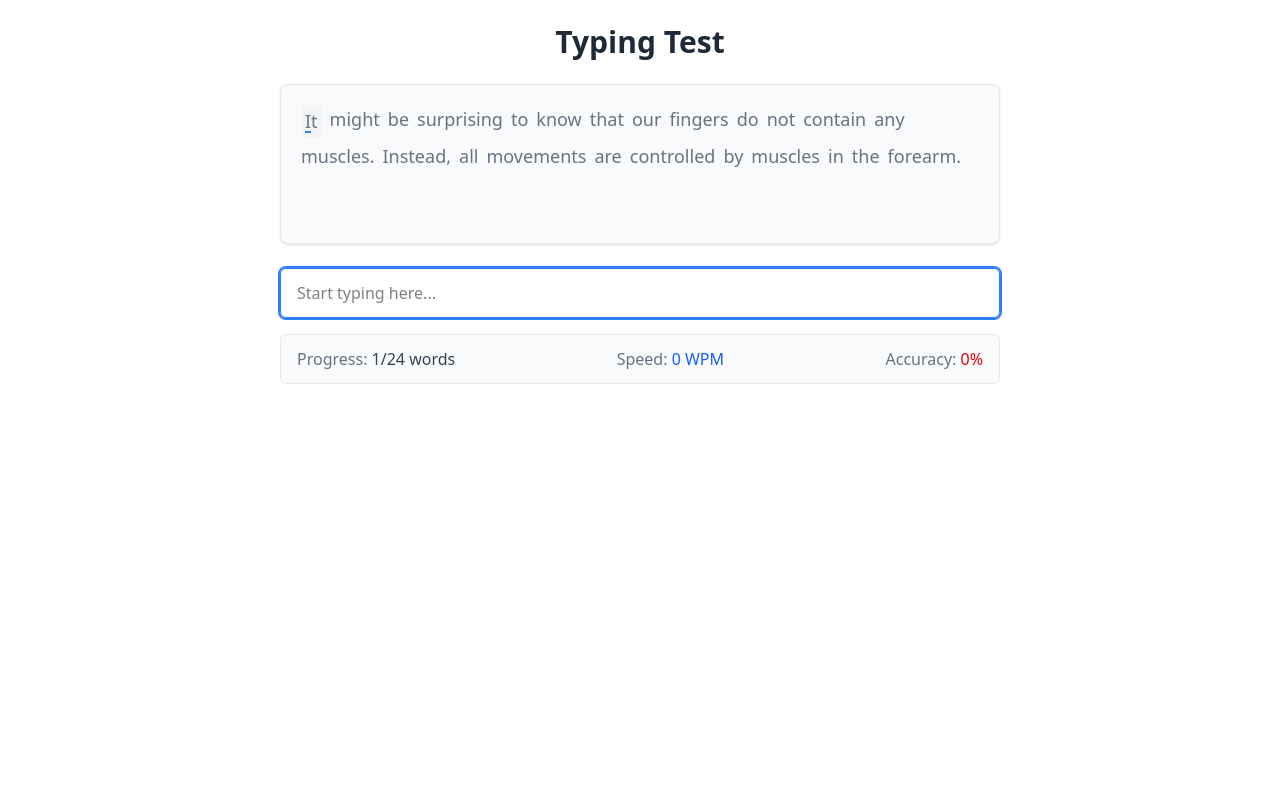
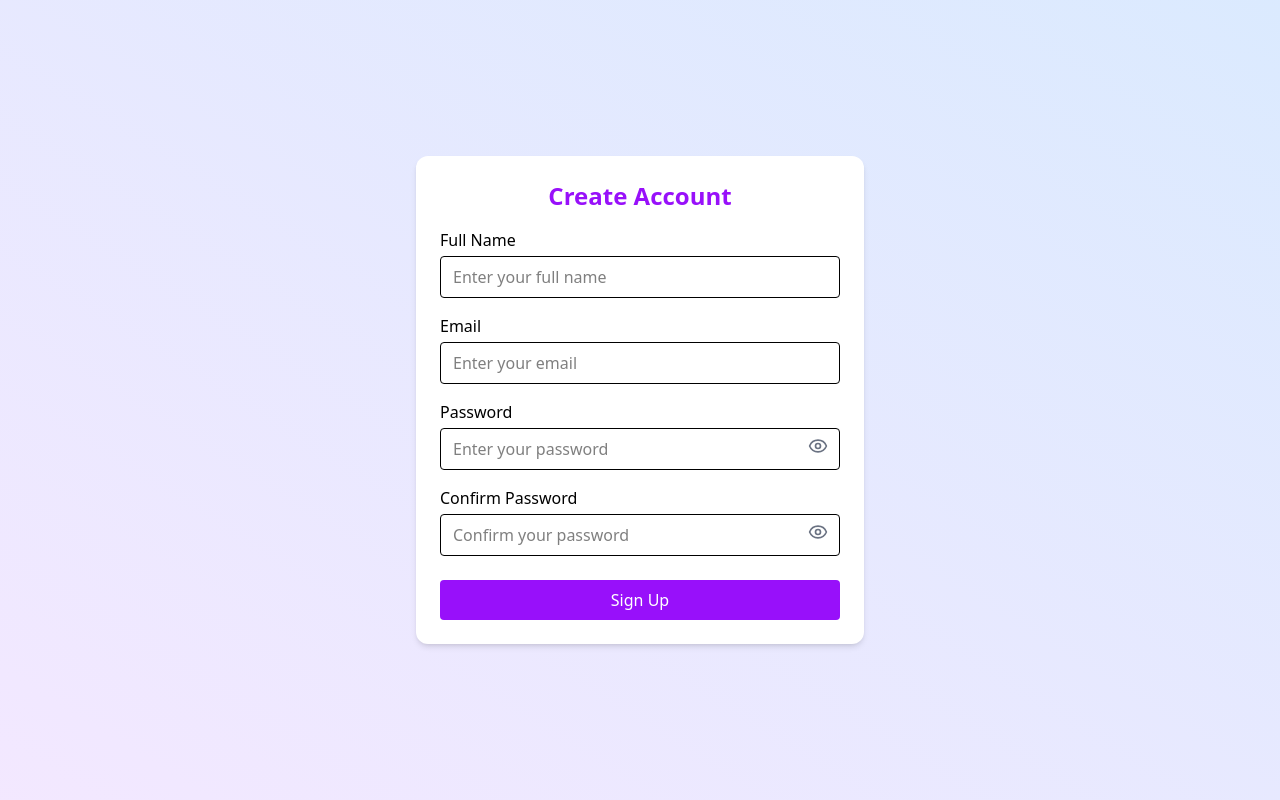
Before and after one commit to Mradul999/SmartStrokes, a React (Vite) app in the folder frontend/: page /signup in a window 1280 px wide. Built offline with nearby package versions, Linux system fonts and the light colour scheme.

Commit message:
signUp, signIn, and otp-verification pages added

```diff
--- a/frontend/package.json
+++ b/frontend/package.json
@@ -11,8 +11,11 @@
   },
   "dependencies": {
     "@tailwindcss/vite": "^4.1.4",
+    "axios": "^1.8.4",
+    "lucide-react": "^0.503.0",
     "react": "^19.0.0",
     "react-dom": "^19.0.0",
+    "react-router-dom": "^7.5.1",
     "tailwindcss": "^4.1.4"
   },
   "devDependencies": {
--- a/frontend/src/App.jsx
+++ b/frontend/src/App.jsx
@@ -1,14 +1,19 @@
-import { useState } from 'react'
-import TypingBox from './components/TypingBox'
+import { BrowserRouter, Routes, Route } from 'react-router-dom';
+import Signup from './pages/SignUp';
+import SignIn from './pages/SignIn';
+import OTPVerification from './pages/OtpVerification';
+
 
 function App() {
-
-
   return (
-    <>
-    <TypingBox/>
-    </>
-  )
+    <BrowserRouter>
+      <Routes>
+        <Route path="/signup" element={<Signup />} />
+        <Route path='/signin' element={<SignIn />} />
+        {/* <Route path='/otp-verification' element={<OTPVerification/>}/> */}
+      </Routes>
+    </BrowserRouter>
+  );
 }
 
-export default App
+export default App;
--- /dev/null
+++ b/frontend/src/pages/OtpVerification.jsx
@@ -0,0 +1,46 @@
+import React, { useState } from 'react';
+
+const OTPVerification = () => {
+    const [otp, setOtp] = useState('');
+
+    const handleChange = (e) => {
+        setOtp(e.target.value);
+    };
+
+    const handleSubmit = (e) => {
+        e.preventDefault();
+        // api call
+        console.log("Verifying OTP:", otp);
+    };
+
+    return (
+        <div className="min-h-screen flex items-center justify-center bg-gradient-to-tr from-purple-100 to-blue-100 px-4">
+            <form
+                onSubmit={handleSubmit}
+                className="bg-white p-6 rounded-xl shadow-md w-full max-w-md"
+            >
+                <h2 className="text-2xl font-bold text-center text-purple-600 mb-4">OTP Verification</h2>
+                <p className="text-center text-gray-500 mb-6">Enter the 6-digit OTP sent to your email</p>
+
+                <input
+                    type="text"
+                    maxLength="6"
+                    value={otp}
+                    onChange={handleChange}
+                    className="w-full border border-gray-300 px-4 py-2 text-center text-lg tracking-widest rounded-md focus:outline-none focus:ring-2 focus:ring-purple-400"
+                    placeholder="Enter OTP"
+                    required
+                />
+
+                <button
+                    type="submit"
+                    className="mt-6 w-full bg-purple-600 text-white py-2 rounded-lg hover:bg-purple-700 transition duration-200"
+                >
+                    Verify OTP
+                </button>
+            </form>
+        </div>
+    );
+};
+
+export default OTPVerification;
--- /dev/null
+++ b/frontend/src/pages/SignIn.jsx
@@ -0,0 +1,62 @@
+import React, { useState } from 'react';
+import { Eye, EyeOff } from 'lucide-react';
+
+const Signin = () => {
+    const [formData, setFormData] = useState({ email: '', password: '' });
+    const [showPassword, setShowPassword] = useState(false);
+
+    const handleChange = (e) =>
+        setFormData({ ...formData, [e.target.name]: e.target.value });
+
+    const handleSubmit = (e) => {
+        e.preventDefault();
+        console.log(formData);
+        //api call
+    };
+
+    return (
+        <div className="min-h-screen flex items-center justify-center bg-gradient-to-tr from-purple-100 to-blue-100 px-4">
+            <form onSubmit={handleSubmit} className="bg-white p-6 rounded-xl shadow-md w-full max-w-md">
+                <h2 className="text-2xl font-bold text-center text-purple-600 mb-4">Welcome Back</h2>
+
+                <div className="mb-4">
+                    <label className="block mb-1">Email</label>
+                    <input
+                        type="email"
+                        placeholder="Enter your email"
+                        name="email"
+                        required
+                        value={formData.email}
+                        onChange={handleChange}
+                        className="w-full border px-3 py-2 rounded focus:ring-2 focus:ring-purple-400"
+                    />
+                </div>
+
+                <div className="mb-6 relative">
+                    <label className="block mb-1">Password</label>
+                    <input
+                        type={showPassword ? 'text' : 'password'}
+                        name="password"
+                        placeholder="Enter your password"
+                        required
+                        value={formData.password}
+                        onChange={handleChange}
+                        className="w-full border px-3 py-2 rounded focus:ring-2 focus:ring-purple-400"
+                    />
+                    <span
+                        onClick={() => setShowPassword(!showPassword)}
+                        className="absolute right-3 top-9 cursor-pointer text-gray-500"
+                    >
+                        {showPassword ? <EyeOff size={20} /> : <Eye size={20} />}
+                    </span>
+                </div>
+
+                <button type="submit" className="w-full bg-purple-600 text-white py-2 rounded hover:bg-purple-700 transition">
+                    Sign In
+                </button>
+            </form>
+        </div>
+    );
+};
+
+export default Signin;
--- /dev/null
+++ b/frontend/src/pages/SignUp.jsx
@@ -0,0 +1,100 @@
+import React, { useState } from 'react';
+import { Eye, EyeOff } from 'lucide-react';
+
+const Signup = () => {
+  const [formData, setFormData] = useState({
+    name: '', email: '', password: '', confirmPassword: '',
+  });
+
+  const [showPassword, setShowPassword] = useState(false);
+  const [showConfirm, setShowConfirm] = useState(false);
+
+  const handleChange = (e) =>
+    setFormData({ ...formData, [e.target.name]: e.target.value });
+
+  const togglePassword = () => setShowPassword(!showPassword);
+  const toggleConfirm = () => setShowConfirm(!showConfirm);
+
+  const handleSubmit = (e) => {
+    e.preventDefault();
+    console.log(formData);
+    //api call
+  };
+
+  return (
+    <div className="min-h-screen flex items-center justify-center bg-gradient-to-tr from-purple-100 to-blue-100 px-4">
+      <form onSubmit={handleSubmit} className="bg-white p-6 rounded-xl shadow-md w-full max-w-md">
+        <h2 className="text-2xl font-bold text-center text-purple-600 mb-4">Create Account</h2>
+
+        <div className="mb-4">
+          <label className="block mb-1">Full Name</label>
+          <input
+            name="name"
+            placeholder="Enter your full name"
+            value={formData.name}
+            onChange={handleChange}
+            required
+            className="w-full border px-3 py-2 rounded focus:ring-2 focus:ring-purple-400"
+          />
+        </div>
+
+        <div className="mb-4">
+          <label className="block mb-1">Email</label>
+          <input
+            name="email"
+            type="email"
+            placeholder="Enter your email"
+            value={formData.email}
+            onChange={handleChange}
+            required
+            className="w-full border px-3 py-2 rounded focus:ring-2 focus:ring-purple-400"
+          />
+        </div>
+
+        <div className="mb-4 relative">
+          <label className="block mb-1">Password</label>
+          <input
+            type={showPassword ? 'text' : 'password'}
+            name="password"
+            placeholder="Enter your password"
+            value={formData.password}
+            onChange={handleChange}
+            required
+            className="w-full border px-3 py-2 rounded focus:ring-2 focus:ring-purple-400"
+          />
+          <span
+            onClick={togglePassword}
+            className="absolute right-3 top-9 cursor-pointer text-gray-500"
+          >
+            {showPassword ? <EyeOff size={20} /> : <Eye size={20} />}
+          </span>
+        </div>
+
+        <div className="mb-6 relative">
+          <label className="block mb-1">Confirm Password</label>
+          <input
+            type={showConfirm ? 'text' : 'password'}
+            name="confirmPassword"
+            placeholder="Confirm your password"
+            value={formData.confirmPassword}
+            onChange={handleChange}
+            required
+            className="w-full border px-3 py-2 rounded focus:ring-2 focus:ring-purple-400"
+          />
+          <span
+            onClick={toggleConfirm}
+            className="absolute right-3 top-9 cursor-pointer text-gray-500"
+          >
+            {showConfirm ? <EyeOff size={20} /> : <Eye size={20} />}
+          </span>
+        </div>
+
+        <button type="submit" className="w-full bg-purple-600 text-white py-2 rounded hover:bg-purple-700 transition">
+          Sign Up
+        </button>
+      </form>
+    </div>
+  );
+};
+
+export default Signup;
```
Also changed, not shown: 1 other file (tests, documents, lock files or other folders).
